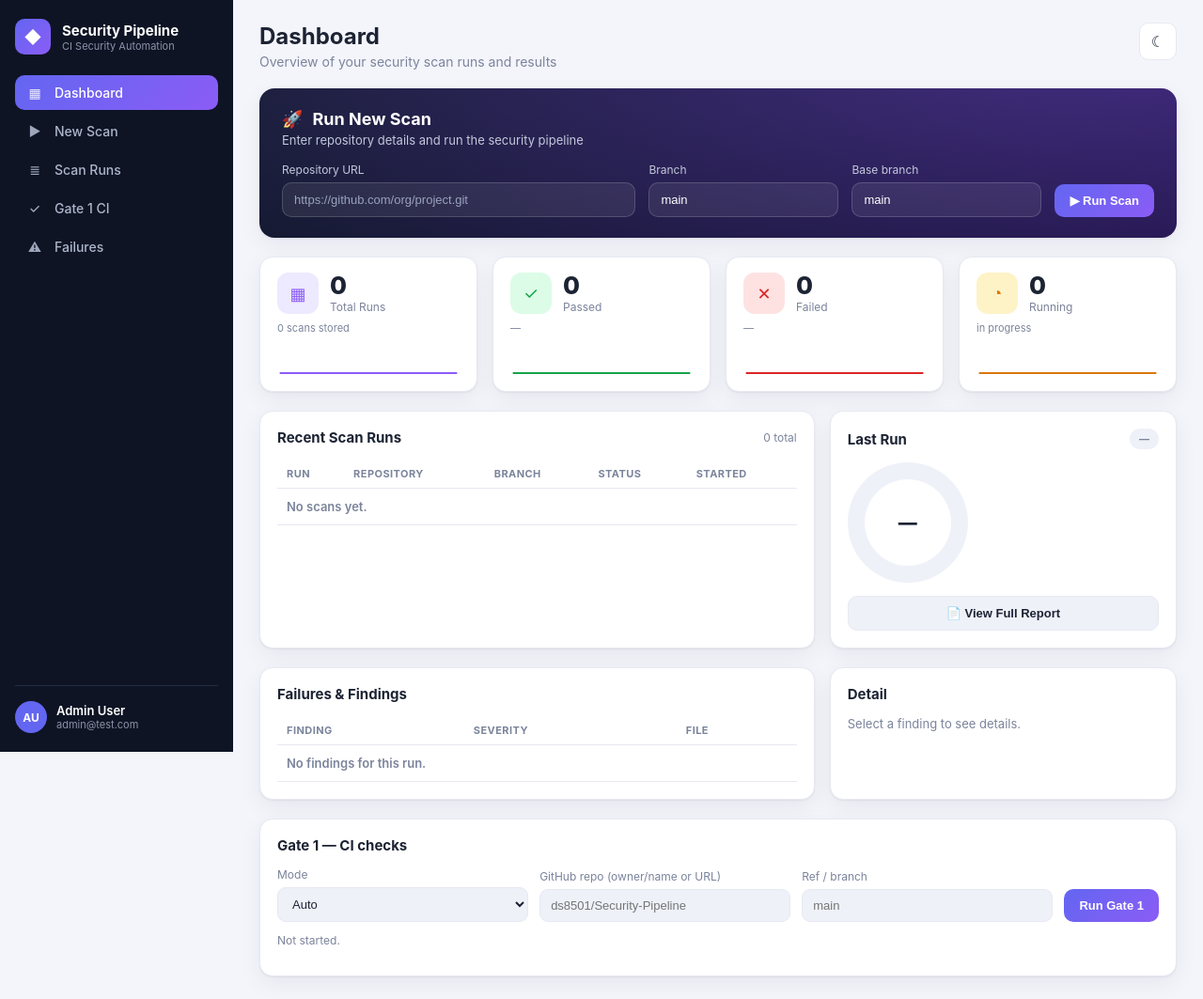
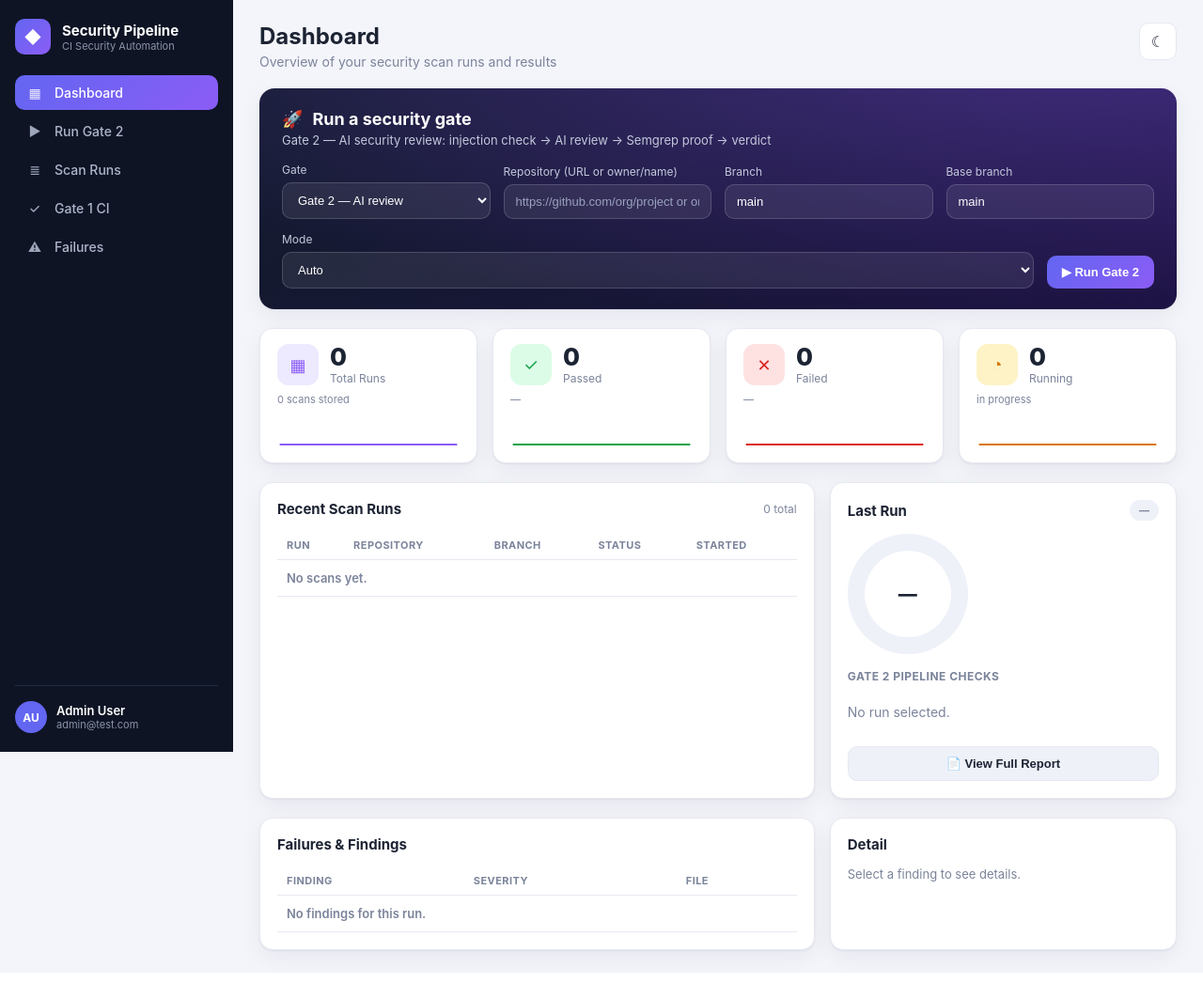
Before and after one commit to ds8501/Security-Pipeline, a Spring Boot app: page / in a window 1280 px wide. Shown: the whole page at 94% size. After the commit the page ends 1032 px from the top, so only its background shows below. Run offline with Spring Boot 4, Linux system fonts and the light colour scheme; data that the repository does not hold is empty.

Commit message:
fixed bug

```diff
--- a/scanner-service/src/main/resources/static/app.js
+++ b/scanner-service/src/main/resources/static/app.js
@@ -125,19 +125,39 @@
     <span class="val">${r.v} (${Math.round(r.v / total * 100)}%)</span></li>`).join('');
 }
 function renderLastRun(scan) {
-  if (!scan) { $('last-run-id').textContent = ''; $('last-run-badge').textContent = '—'; donut({ pass: 0, fail: 0, skip: 0 }); return; }
+  const box = $('last-run-checks');
+  if (!scan) {
+    $('last-run-id').textContent = ''; $('last-run-badge').textContent = '—';
+    donut({ pass: 0, fail: 0, skip: 0 });
+    if (box) box.innerHTML = '<p class="empty">No run selected.</p>';
+    return;
+  }
   $('last-run-id').textContent = `#${scan.id}`;
   const b = verdictBadge(scan.verdict);
   const badge = $('last-run-badge');
   badge.className = `badge ${b.cls}`;
   badge.textContent = b.label;
-  const checks = Object.values(parseChecks(scan.log));
-  const counts = {
+
+  const checkMap = parseChecks(scan.log);
+  const checks = Object.values(checkMap);
+  donut({
     pass: checks.filter((c) => c.status === 'PASS').length,
     fail: checks.filter((c) => c.status === 'FAIL' || c.status === 'ERROR').length,
     skip: checks.filter((c) => c.status === 'PENDING').length,
-  };
-  donut(counts);
+  });
+
+  // Named Gate-2 pipeline stages (Unit tests / Integration tests / Security diff review / Semgrep proof / Final verdict)
+  if (box) {
+    const entries = Object.entries(checkMap);
+    box.innerHTML = entries.length ? entries.map(([name, c]) => {
+      const pill = c.status === 'PASS' ? 'pass' : (['FAIL', 'ERROR'].includes(c.status) ? 'fail' : 'pending');
+      return `<div class="check-row">
+        <div class="check-name">${name}</div>
+        <span class="status-pill ${pill}">${c.status}</span>
+        <div class="check-detail">${c.details || ''}</div>
+      </div>`;
+    }).join('') : '<p class="empty">Checks appear here once the scan starts.</p>';
+  }
 }
 
 /* ---------- failures + detail ---------- */
@@ -206,10 +226,38 @@
   }, 1500);
 }
 
-/* ---------- actions ---------- */
-$('scan-form').addEventListener('submit', async (e) => {
+/* ---------- run form (gate selector) ---------- */
+function selectedGate() { return $('gate-select').value; }
+function applyGateSelection() {
+  const g2 = selectedGate() === 'gate2';
+  document.querySelectorAll('.g2-field').forEach((el) => { el.hidden = !g2; });
+  document.querySelectorAll('.g1-field').forEach((el) => { el.hidden = g2; });
+  $('run-btn').textContent = g2 ? '▶ Run Gate 2' : '▶ Run Gate 1';
+  $('gate-desc').textContent = g2
+    ? 'Gate 2 — AI security review: injection check → AI review → Semgrep proof → verdict'
+    : 'Gate 1 — CI checks: tests, Semgrep, Gitleaks, osv-scanner, Trivy, SBOM (via GitHub Actions or local tools)';
+  if (!g2) $('stop-scan-btn').hidden = true;
+}
+$('gate-select').addEventListener('change', applyGateSelection);
+applyGateSelection();
+
+function repoInput() { return $('repo-input').value.trim(); }
+function branchInput() { return $('branch-input').value.trim(); }
+// Gate 2 clones a URL; accept "owner/name" too by expanding it to a GitHub URL.
+function toCloneUrl(v) {
+  if (!v) return '';
+  if (v.includes('://') || v.startsWith('git@')) return v;
+  return 'https://github.com/' + v.replace(/\.git$/, '') + '.git';
+}
+
+$('run-form').addEventListener('submit', async (e) => {
   e.preventDefault();
-  const payload = { repoUrl: $('repoUrl').value, branch: $('branch').value, baseBranch: $('baseBranch').value };
+  if (selectedGate() === 'gate2') {
+    const payload = {
+      repoUrl: toCloneUrl(repoInput()),
+      branch: branchInput() || 'main',
+      baseBranch: $('baseBranch').value || 'main',
+    };
     const res = await fetch(`${API_BASE}/scans`, {
       method: 'POST', headers: { 'Content-Type': 'application/json' }, body: JSON.stringify(payload),
     });
@@ -218,6 +266,17 @@
     selectedScanId = scan.id;
     await loadScans();
     pollScan(scan.id);
+  } else {
+    // Gate 1 accepts a URL or owner/name directly (backend normalizes it).
+    const payload = { mode: $('gate1-mode').value, repo: repoInput() || undefined, ref: branchInput() || undefined };
+    const res = await fetch(`${API_BASE}/gate1`, {
+      method: 'POST', headers: { 'Content-Type': 'application/json' }, body: JSON.stringify(payload),
+    });
+    const run = await res.json();
+    renderGate1(run);
+    pollGate1(run.id);
+    $('gate1-panel').scrollIntoView({ behavior: 'smooth', block: 'start' });
+  }
 });
 $('stop-scan-btn').addEventListener('click', async () => {
   if (!selectedScanId) return;
@@ -230,10 +289,11 @@
 document.querySelectorAll('.nav-item').forEach((item) => item.addEventListener('click', () => {
   document.querySelectorAll('.nav-item').forEach((n) => n.classList.remove('active'));
   item.classList.add('active');
-  const map = { dashboard: 'main', new: 'new', runs: 'runs-body', gate1: 'gate1', failures: 'failures' };
+  const map = { dashboard: 'main', new: 'new', runs: 'runs-body', gate1: 'new', failures: 'failures' };
   const target = document.getElementById(map[item.dataset.nav]) || document.querySelector('.main');
   target.scrollIntoView({ behavior: 'smooth', block: 'start' });
-  if (item.dataset.nav === 'new') $('repoUrl').focus();
+  if (item.dataset.nav === 'new') { $('gate-select').value = 'gate2'; applyGateSelection(); $('repo-input').focus(); }
+  if (item.dataset.nav === 'gate1') { $('gate-select').value = 'gate1'; applyGateSelection(); }
 }));
 $('theme-toggle').addEventListener('click', () => {
   const cur = document.documentElement.getAttribute('data-theme') === 'dark' ? '' : 'dark';
@@ -251,6 +311,7 @@
   return { cls: 'pending', label: v };
 }
 function renderGate1(run) {
+  $('gate1-panel').hidden = false;
   const c = run.conclusion || 'PENDING';
   const cls = c === 'PASS' ? 'pass' : (c === 'PENDING' ? 'pending' : 'blocked');
   $('gate1-summary').innerHTML = `<span class="badge ${cls}">${c}</span> <span class="muted">mode=${run.mode || '—'} · ${run.summary || run.status || ''}</span>`;
@@ -274,15 +335,4 @@
     if (['completed', 'error'].includes(run.status)) { clearInterval(gate1Poller); gate1Poller = null; }
   }, 2000);
 }
-$('gate1-form').addEventListener('submit', async (e) => {
-  e.preventDefault();
-  const payload = { mode: $('gate1-mode').value, repo: $('gate1-repo').value || undefined, ref: $('gate1-ref').value || undefined };
-  const res = await fetch(`${API_BASE}/gate1`, {
-    method: 'POST', headers: { 'Content-Type': 'application/json' }, body: JSON.stringify(payload),
-  });
-  const run = await res.json();
-  renderGate1(run);
-  pollGate1(run.id);
-});
-
 loadScans();
--- a/scanner-service/src/main/resources/static/index.html
+++ b/scanner-service/src/main/resources/static/index.html
@@ -20,7 +20,7 @@
 
         <nav class="nav">
           <a class="nav-item active" data-nav="dashboard"><span class="ic">▦</span> Dashboard</a>
-          <a class="nav-item" data-nav="new"><span class="ic">▶</span> New Scan</a>
+          <a class="nav-item" data-nav="new"><span class="ic">▶</span> Run Gate 2</a>
           <a class="nav-item" data-nav="runs"><span class="ic">≣</span> Scan Runs</a>
           <a class="nav-item" data-nav="gate1"><span class="ic">✓</span> Gate 1 CI</a>
           <a class="nav-item" data-nav="failures"><span class="ic">⚠</span> Failures</a>
@@ -45,30 +45,54 @@
           <button id="theme-toggle" class="icon-btn" title="Toggle theme">☾</button>
         </header>
 
-        <!-- Run hero -->
+        <!-- Run hero: pick a gate, then run it -->
         <section class="hero" id="new">
           <div class="hero-copy">
-            <div class="hero-title"><span class="hero-ic">🚀</span> Run New Scan</div>
-            <p class="hero-sub">Enter repository details and run the security pipeline</p>
+            <div class="hero-title"><span class="hero-ic">🚀</span> Run a security gate</div>
+            <p class="hero-sub" id="gate-desc">Gate 2 — AI security review: injection check → AI review → Semgrep proof → verdict</p>
           </div>
-          <form id="scan-form" class="hero-form">
+          <form id="run-form" class="hero-form">
             <label>
-              Repository URL
-              <input id="repoUrl" type="url" placeholder="https://github.com/org/project.git" required />
+              Gate
+              <select id="gate-select">
+                <option value="gate2">Gate 2 — AI review</option>
+                <option value="gate1">Gate 1 — CI checks</option>
+              </select>
             </label>
-            <label>
-              Branch
-              <input id="branch" type="text" value="main" />
+
+            <!-- Shared for both gates -->
+            <label>Repository (URL or owner/name)
+              <input id="repo-input" type="text" placeholder="https://github.com/org/project or org/project" />
             </label>
-            <label>
-              Base branch
-              <input id="baseBranch" type="text" value="main" />
+            <label>Branch<input id="branch-input" type="text" value="main" /></label>
+
+            <!-- Gate 2 only -->
+            <label class="g2-field">Base branch<input id="baseBranch" type="text" value="main" /></label>
+
+            <!-- Gate 1 only -->
+            <label class="g1-field" hidden>Mode
+              <select id="gate1-mode">
+                <option value="auto">Auto</option>
+                <option value="github">GitHub Actions</option>
+                <option value="local">Local tools</option>
+              </select>
             </label>
+
             <div class="hero-actions">
-              <button type="submit" class="btn primary">▶ Run Scan</button>
+              <button type="submit" class="btn primary" id="run-btn">▶ Run Gate 2</button>
               <button id="stop-scan-btn" type="button" class="btn ghost" hidden>Stop</button>
             </div>
           </form>
+        </section>
+
+        <!-- Gate 1 results (shown after a Gate 1 run) -->
+        <section class="card" id="gate1-panel" hidden>
+          <div class="card-head">
+            <h2>Gate 1 — CI checks</h2>
+            <a id="gate1-run-link" class="muted" href="#" target="_blank" rel="noopener" hidden>view run ↗</a>
+          </div>
+          <p id="gate1-summary" class="muted">Not started.</p>
+          <div id="gate1-checks" class="checklist"></div>
         </section>
 
         <!-- Stat cards -->
@@ -98,6 +122,8 @@
               <div id="donut-wrap" class="donut-wrap"></div>
               <ul id="donut-legend" class="legend"></ul>
             </div>
+            <div class="checks-title">Gate 2 pipeline checks</div>
+            <div id="last-run-checks" class="checklist"></div>
             <button id="view-report" class="btn block">📄 View Full Report</button>
           </div>
         </section>
@@ -118,27 +144,6 @@
             <div id="detail" class="detail"></div>
           </div>
         </section>
-
-        <!-- Gate 1 CI (compact, kept) -->
-        <section class="card" id="gate1">
-          <div class="card-head"><h2>Gate 1 — CI checks</h2>
-            <a id="gate1-run-link" class="muted" href="#" target="_blank" rel="noopener" hidden>view run ↗</a>
-          </div>
-          <form id="gate1-form" class="gate1-form">
-            <label>Mode
-              <select id="gate1-mode">
-                <option value="auto">Auto</option>
-                <option value="github">GitHub Actions</option>
-                <option value="local">Local tools</option>
-              </select>
-            </label>
-            <label>GitHub repo (owner/name or URL)<input id="gate1-repo" type="text" placeholder="ds8501/Security-Pipeline" /></label>
-            <label>Ref / branch<input id="gate1-ref" type="text" placeholder="main" /></label>
-            <button type="submit" class="btn primary">Run Gate 1</button>
-          </form>
-          <p id="gate1-summary" class="muted">Not started.</p>
-          <div id="gate1-checks" class="checklist"></div>
-        </section>
       </main>
     </div>
 
--- a/scanner-service/src/main/resources/static/styles.css
+++ b/scanner-service/src/main/resources/static/styles.css
@@ -90,8 +90,11 @@
 }
 .hero-title { font-size: 18px; font-weight: 700; display: flex; align-items: center; gap: 10px; }
 .hero-sub { color: #c3c8db; margin: 4px 0 0; font-size: 13px; }
-.hero-form { display: grid; grid-template-columns: 2fr 1fr 1fr auto; gap: 14px; align-items: end; }
+.hero-form { display: flex; flex-wrap: wrap; gap: 14px; align-items: flex-end; }
+.hero-form > label { flex: 1 1 180px; }
+.hero-actions { flex: 0 0 auto; }
 .hero-form label, .hero-actions { display: flex; flex-direction: column; gap: 6px; font-size: 12px; color: #c3c8db; }
+.hero-form select { background: rgba(255,255,255,.08); border: 1px solid rgba(255,255,255,.16); color: #fff; padding: 10px 12px; border-radius: 10px; font-size: 13px; }
 .hero-form input, .gate1-form input, .gate1-form select {
   background: rgba(255,255,255,.08); border: 1px solid rgba(255,255,255,.16);
   color: #fff; padding: 10px 12px; border-radius: 10px; font-size: 13px; outline: none;
@@ -168,6 +171,7 @@
 .gate1-form { display: grid; grid-template-columns: repeat(3, 1fr) auto; gap: 12px; align-items: end; margin-bottom: 12px; }
 .gate1-form label { display: flex; flex-direction: column; gap: 6px; font-size: 12px; color: var(--muted); }
 .gate1-form input, .gate1-form select { background: var(--slate-bg); border: 1px solid var(--border); color: var(--text); padding: 9px 11px; border-radius: 9px; }
+.checks-title { font-size: 12px; font-weight: 700; color: var(--muted); text-transform: uppercase; letter-spacing: .04em; margin: 16px 0 8px; }
 .checklist { display: flex; flex-direction: column; gap: 8px; }
 .check-row { display: grid; grid-template-columns: 1.2fr auto 2fr; gap: 12px; align-items: center; padding: 10px 12px; background: var(--slate-bg); border-radius: 10px; }
 .check-name { font-weight: 600; font-size: 13px; }
```
Also changed, not shown: scanner-service/src/main/java/com/security/pipeline/service/ScanService.java (+17 -19 lines). Lines whose indentation alone changed are shown as unchanged.
